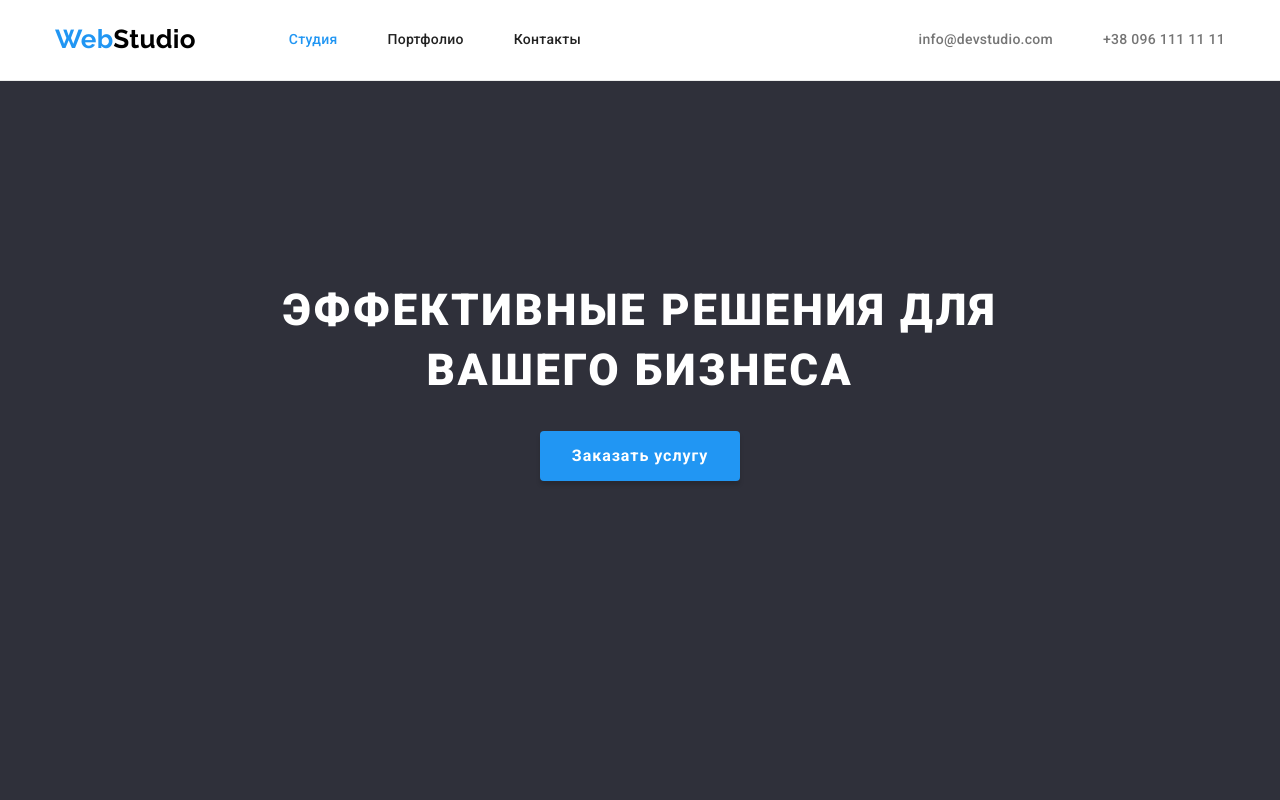
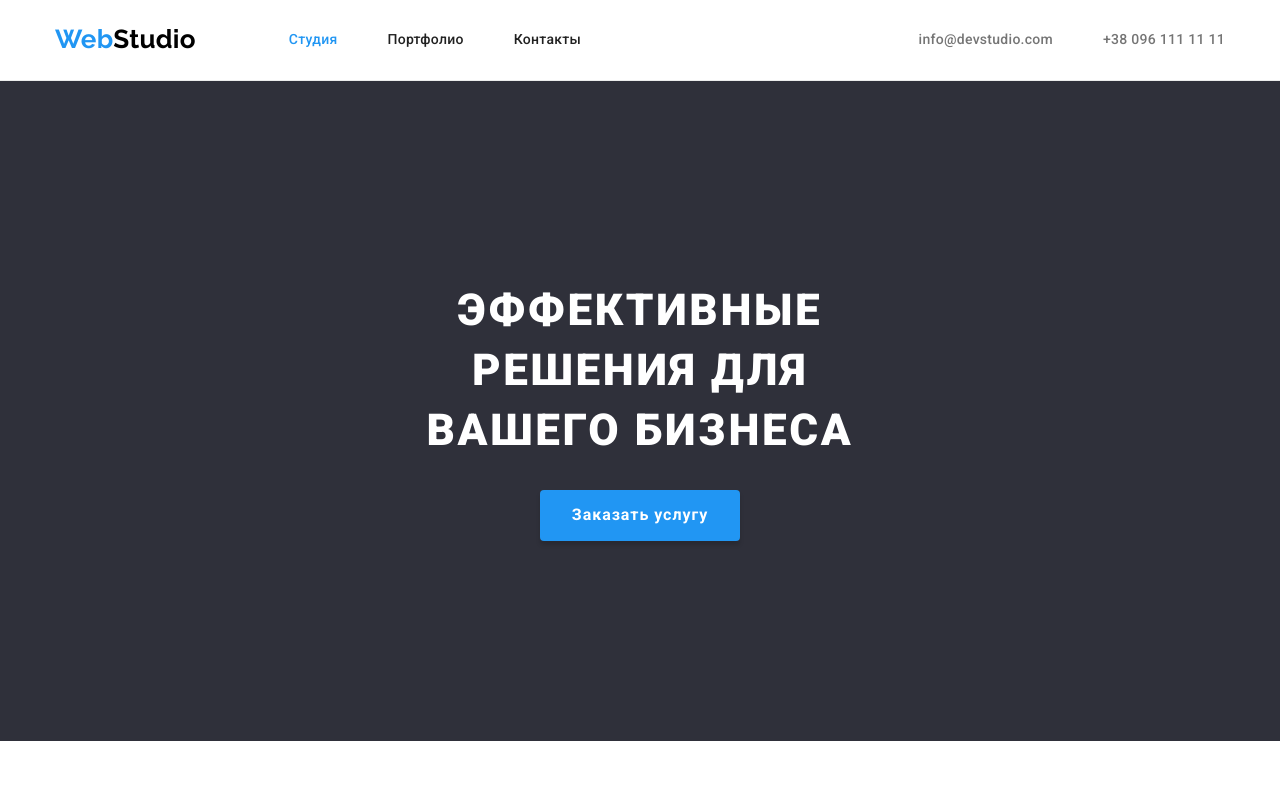
Before and after one commit to van-jule/goit-markup-hw-03, a plain HTML site: page index.html in a window 1280 px wide. Shown: the top 800 px of the page. Drawn offline with nearby package versions, Linux system fonts and the light colour scheme.

Commit message:
исправляет ошибки дз

```diff
--- a/css/styles.css
+++ b/css/styles.css
@@ -133,6 +133,7 @@ address {
 }
 
 .project-filter-button {
+  background-color: #f5f4fa;
   min-width: 73px;
 
   font-family: var(--title-font);
@@ -190,7 +191,7 @@ address {
   letter-spacing: 0.06em;
   text-transform: uppercase;
   color: #ffffff;
-  width: calc(100% / 12 * 7);
+  width: calc(100% / 12 * 5);
 }
 
 .header {
@@ -210,9 +211,8 @@ address {
 }
 
 .hero {
-  min-height: 100vh;
   padding-top: 200px;
-  padding-bottom: 280px;
+  padding-bottom: 200px;
 }
 
 .hero .button {
@@ -366,6 +366,7 @@ address {
   font-size: 16px;
   line-height: 1.9;
   color: var(--main-text-color);
+  margin-bottom: 0;
 }
 
 .project-filter {
```
